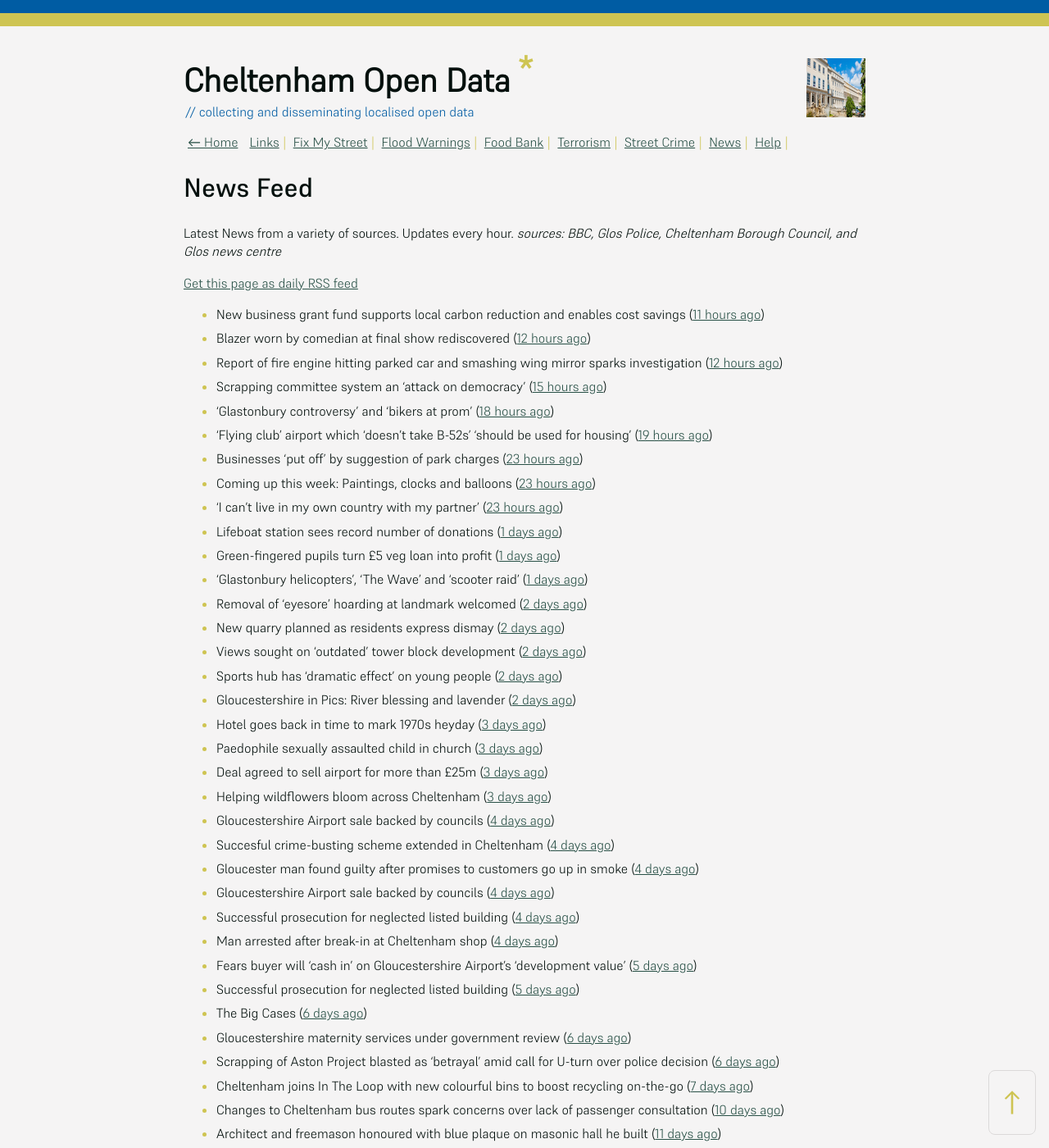
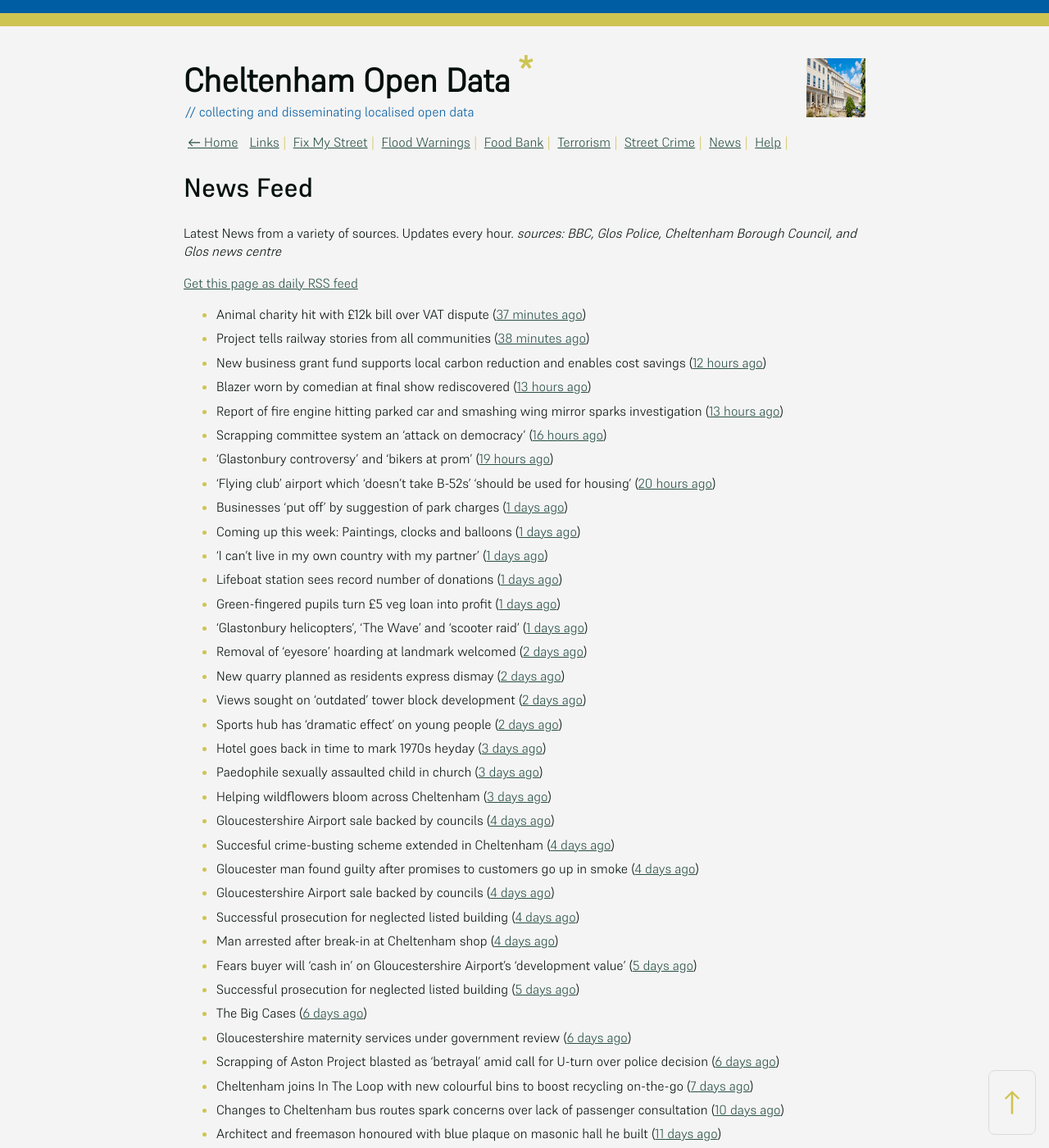
Before and after one commit to mat-0/cheltenham-open-data, a Jekyll site: the page built from _pages/news.md, in a window 1280 px wide and 1400 px high. Shown: the whole window at 82% size. Built offline with Jekyll 4.4.1, drawn with Linux system fonts in a browser that asks for light colours.

Commit message:
Updated 2025-07-01 05:58:02

```diff
--- a/_pages/news.md
+++ b/_pages/news.md
@@ -12,15 +12,17 @@ _sources: BBC, Glos Police, Cheltenham Borough Council, and Glos news centre_
 [Get this page as daily RSS feed](/daily.rss)
 
 <!-- news_marker starts -->
-- New business grant fund supports local carbon reduction and enables cost savings ([11 hours ago](https://www.cheltenham.gov.uk/news/article/3026/new_business_grant_fund_supports_local_carbon_reduction_and_enables_cost_savings))
-- Blazer worn by comedian at final show rediscovered ([12 hours ago](https://www.bbc.com/news/articles/c0j44n1y72zo))
-- Report of fire engine hitting parked car and smashing wing mirror sparks investigation ([12 hours ago](https://gloucesternewscentre.co.uk/report-of-fire-engine-hitting-parked-car-and-smashing-wing-mirror-sparks-investigation/))
-- Scrapping committee system an 'attack on democracy' ([15 hours ago](https://www.bbc.com/news/articles/c5ykgp79nl8o))
-- 'Glastonbury controversy' and 'bikers at prom' ([18 hours ago](https://www.bbc.com/news/articles/ce8zz12ldqeo))
-- ‘Flying club’ airport which ‘doesn’t take B-52s’ ‘should be used for housing’ ([19 hours ago](https://gloucesternewscentre.co.uk/flying-club-airport-which-doesnt-take-b-52s-should-be-used-for-housing/))
-- Businesses 'put off' by suggestion of park charges ([23 hours ago](https://www.bbc.com/news/articles/c62gz7y2d5zo))
-- Coming up this week: Paintings, clocks and balloons ([23 hours ago](https://www.bbc.com/news/articles/c36x778377eo))
-- 'I can't live in my own country with my partner' ([23 hours ago](https://www.bbc.com/news/articles/czrynlevnpgo))
+- Animal charity hit with £12k bill over VAT dispute ([37 minutes ago](https://www.bbc.com/news/articles/cglzy4518y9o))
+- Project tells railway stories from all communities ([38 minutes ago](https://www.bbc.com/news/articles/c0l4z258kypo))
+- New business grant fund supports local carbon reduction and enables cost savings ([12 hours ago](https://www.cheltenham.gov.uk/news/article/3026/new_business_grant_fund_supports_local_carbon_reduction_and_enables_cost_savings))
+- Blazer worn by comedian at final show rediscovered ([13 hours ago](https://www.bbc.com/news/articles/c0j44n1y72zo))
+- Report of fire engine hitting parked car and smashing wing mirror sparks investigation ([13 hours ago](https://gloucesternewscentre.co.uk/report-of-fire-engine-hitting-parked-car-and-smashing-wing-mirror-sparks-investigation/))
+- Scrapping committee system an 'attack on democracy' ([16 hours ago](https://www.bbc.com/news/articles/c5ykgp79nl8o))
+- 'Glastonbury controversy' and 'bikers at prom' ([19 hours ago](https://www.bbc.com/news/articles/ce8zz12ldqeo))
+- ‘Flying club’ airport which ‘doesn’t take B-52s’ ‘should be used for housing’ ([20 hours ago](https://gloucesternewscentre.co.uk/flying-club-airport-which-doesnt-take-b-52s-should-be-used-for-housing/))
+- Businesses 'put off' by suggestion of park charges ([1 days ago](https://www.bbc.com/news/articles/c62gz7y2d5zo))
+- Coming up this week: Paintings, clocks and balloons ([1 days ago](https://www.bbc.com/news/articles/c36x778377eo))
+- 'I can't live in my own country with my partner' ([1 days ago](https://www.bbc.com/news/articles/czrynlevnpgo))
 - Lifeboat station sees record number of donations ([1 days ago](https://www.bbc.com/news/articles/cn81zed7x34o))
 - Green-fingered pupils turn £5 veg loan into profit ([1 days ago](https://www.bbc.com/news/articles/cj3rnep1lr2o))
 - 'Glastonbury helicopters', 'The Wave' and 'scooter raid' ([1 days ago](https://www.bbc.com/news/articles/cy8kek9m1y4o))
@@ -28,10 +30,8 @@ _sources: BBC, Glos Police, Cheltenham Borough Council, and Glos news centre_
 - New quarry planned as residents express dismay ([2 days ago](https://www.bbc.com/news/articles/cx2l7x40e0jo))
 - Views sought on 'outdated' tower block development ([2 days ago](https://www.bbc.com/news/articles/c78nj81ppe5o))
 - Sports hub has 'dramatic effect' on young people ([2 days ago](https://www.bbc.com/news/articles/cvg8pxj550eo))
-- Gloucestershire in Pics: River blessing and lavender ([2 days ago](https://www.bbc.com/news/articles/c2k158nynz5o))
 - Hotel goes back in time to mark 1970s heyday ([3 days ago](https://www.bbc.com/news/articles/c335z6yzpmro))
 - Paedophile sexually assaulted child in church ([3 days ago](https://www.bbc.com/news/articles/czxe4e2ppw2o))
-- Deal agreed to sell airport for more than £25m ([3 days ago](https://www.bbc.com/news/articles/cdx5g5xqkv1o))
 - Helping wildflowers bloom across Cheltenham ([3 days ago](https://www.cheltenham.gov.uk/news/article/3025/helping_wildflowers_bloom_across_cheltenham))
 - Gloucestershire Airport sale backed by councils ([4 days ago](https://gloucesternewscentre.co.uk/gloucestershire-airport-sale-backed-by-councils/))
 - Succesful crime-busting scheme extended in Cheltenham ([4 days ago](https://gloucesternewscentre.co.uk/succesful-crime-busting-scheme-extended-in-cheltenham/))
```
Also changed, not shown: _data/flood.json (+4 -4 lines), index.md (+5 -5 lines).
